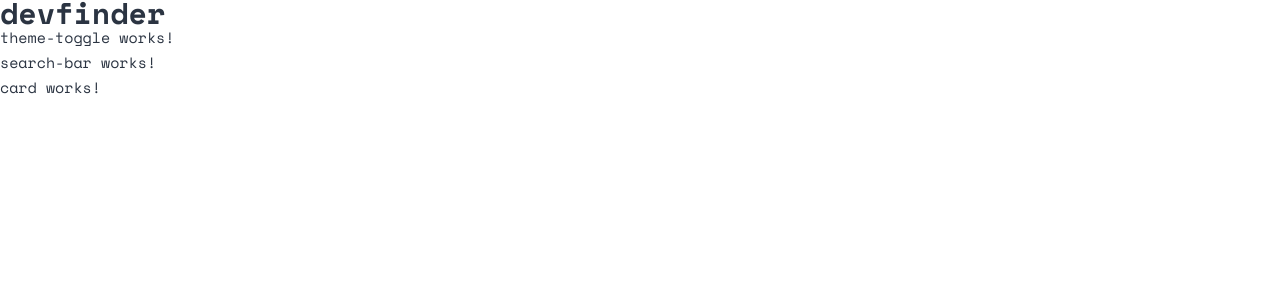
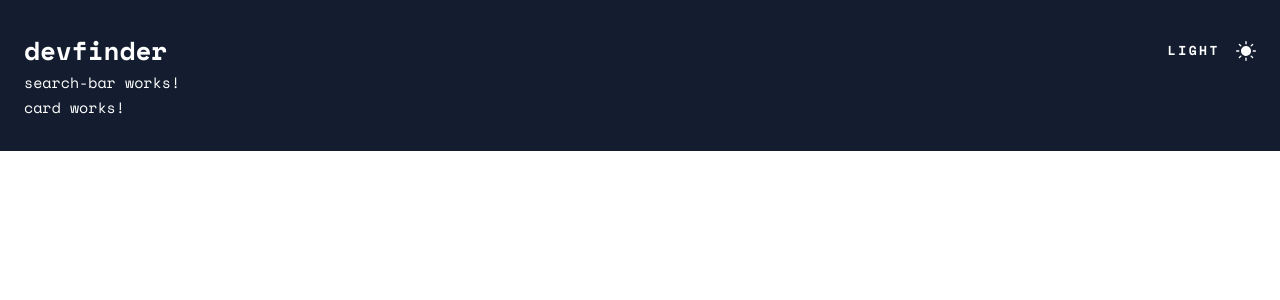
Before and after one commit to MoodyJW/fe-mentor-github-user-search, an Angular app: page / in a window 1280 px wide. Shown: the top 300 px of the page. Built offline with nearby package versions, Linux system fonts and the light colour scheme.

Commit message:
toggle works, but colors on svg are annoying, might need to just do it inline or something instead

```diff
--- a/src/app/app.component.html
+++ b/src/app/app.component.html
@@ -1,7 +1,9 @@
-<ng-container>
+<body class="{{ theme }}">
   <header>
-    <h1>devfinder</h1>
-    <app-theme-toggle></app-theme-toggle>
+    <div class="header-container">
+      <h1>devfinder</h1>
+      <app-theme-toggle (themeToggled)="toggleTheme($event)"></app-theme-toggle>
+    </div>
   </header>
   <main>
     <app-search-bar></app-search-bar>
@@ -9,4 +11,4 @@
       <app-card></app-card>
     </article>
   </main>
-</ng-container>
+</body>
--- a/src/app/app.component.scss
+++ b/src/app/app.component.scss
@@ -0,0 +1,20 @@
+body {
+  background: var(--primary-bg);
+  color: var(--primary-text);
+  font-family: "Space Mono", monospace;
+  line-height: 25px;
+  font-size: 15px;
+  font-weight: var(--regular);
+  padding: 31px 24px;
+
+  .header-container {
+    display: flex;
+    align-items: center;
+    justify-content: space-between;
+
+    h1 {
+      font-size: 26px;
+      line-height: 39px;
+    }
+  }
+}
--- a/src/app/app.component.ts
+++ b/src/app/app.component.ts
@@ -3,8 +3,12 @@ import { Component } from '@angular/core';
 @Component({
   selector: 'app-root',
   templateUrl: './app.component.html',
-  styleUrls: ['./app.component.scss']
+  styleUrls: ['./app.component.scss'],
 })
 export class AppComponent {
-  title = 'github-user-search-ng';
+  theme = 'dark-theme';
+
+  toggleTheme(currentTheme: string) {
+    this.theme = currentTheme;
+  }
 }
--- a/src/app/components/theme-toggle/theme-toggle.component.html
+++ b/src/app/components/theme-toggle/theme-toggle.component.html
@@ -1 +1,14 @@
-<p>theme-toggle works!</p>
+<div class="theme-toggle-container" (click)="toggleTheme()">
+  <p class="theme-text {{ otherTheme }}">
+    {{ otherTheme | uppercase }}
+  </p>
+  <img
+    src="{{
+      currentTheme === 'dark-theme'
+        ? '../../assets/icon-sun.svg'
+        : '../../assets/icon-moon.svg'
+    }}"
+    alt="{{ currentTheme === 'dark-theme' ? 'sun' : 'moon' }} icon"
+    class="theme-icon {{ otherTheme }}"
+  />
+</div>
--- a/src/app/components/theme-toggle/theme-toggle.component.scss
+++ b/src/app/components/theme-toggle/theme-toggle.component.scss
@@ -0,0 +1,35 @@
+.theme-toggle-container {
+  display: flex;
+  gap: 16px;
+
+  &:hover {
+    cursor: pointer;
+    .light {
+      filter: invert(64%) sepia(41%) saturate(304%) hue-rotate(185deg)
+        brightness(95%) contrast(89%);
+    }
+    .dark {
+      filter: invert(12%) sepia(5%) saturate(3052%) hue-rotate(182deg)
+        brightness(92%) contrast(89%);
+    }
+  }
+
+  .theme-text {
+    color: var(--primary-text);
+    font-size: 13px;
+    font-weight: var(--bold);
+    letter-spacing: 2.5px;
+    line-height: 19px;
+
+    &:hover {
+      .light {
+        filter: invert(64%) sepia(41%) saturate(304%) hue-rotate(185deg)
+          brightness(95%) contrast(89%);
+      }
+      .dark {
+        filter: invert(12%) sepia(4%) saturate(3696%) hue-rotate(182deg)
+          brightness(92%) contrast(90%);
+      }
+    }
+  }
+}
--- a/src/app/components/theme-toggle/theme-toggle.component.ts
+++ b/src/app/components/theme-toggle/theme-toggle.component.ts
@@ -1,15 +1,19 @@
-import { Component, OnInit } from '@angular/core';
+import { Component, EventEmitter, Output } from '@angular/core';
 
 @Component({
   selector: 'app-theme-toggle',
   templateUrl: './theme-toggle.component.html',
-  styleUrls: ['./theme-toggle.component.scss']
+  styleUrls: ['./theme-toggle.component.scss'],
 })
-export class ThemeToggleComponent implements OnInit {
+export class ThemeToggleComponent {
+  @Output() themeToggled = new EventEmitter<string>();
+  otherTheme = 'light';
+  currentTheme = 'dark-theme';
 
-  constructor() { }
-
-  ngOnInit(): void {
+  toggleTheme() {
+    this.otherTheme = this.otherTheme === 'dark' ? 'light' : 'dark';
+    this.currentTheme =
+      this.currentTheme === 'dark-theme' ? 'light-theme' : 'dark-theme';
+    this.themeToggled.emit(this.currentTheme);
   }
-
 }
--- a/src/index.html
+++ b/src/index.html
@@ -18,7 +18,5 @@
       rel="stylesheet"
     />
   </head>
-  <body>
-    <app-root></app-root>
-  </body>
+  <app-root></app-root>
 </html>
--- a/src/styles.scss
+++ b/src/styles.scss
@@ -9,7 +9,7 @@
   --bold: 700;
   --regular: 400;
 
-  &.dark-theme {
+  .dark-theme {
     --primary-bg: rgb(20, 29, 47);
     --card-bg: rgb(30, 42, 71);
     --primary-text: rgb(255, 255, 255);
@@ -21,11 +21,3 @@
   padding: 0;
   box-sizing: border-box;
 }
-
-body {
-  color: var(--primary-text);
-  font-family: "Space Mono", monospace;
-  line-height: 25px;
-  font-size: 15px;
-  font-weight: var(--regular);
-}
```
